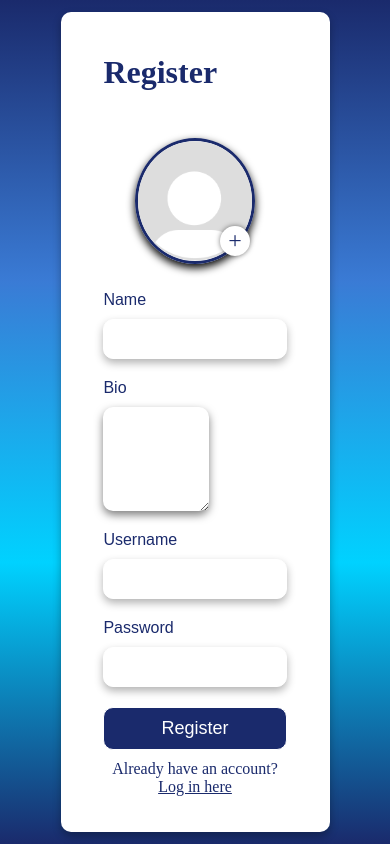
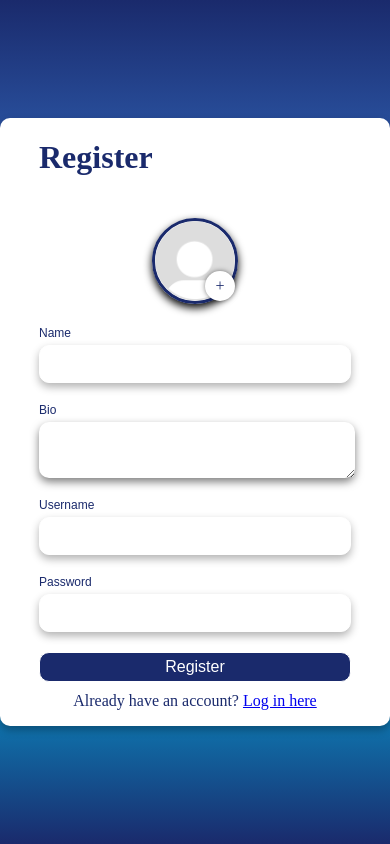
Before and after one commit to Aymanhki/Epoch, a React (Create React App) app in the folder epoch_frontend/: page /epoch/register in a window 390 px wide. Built offline with nearby package versions, Linux system fonts and the light colour scheme.

Commit message:
Added support for mobile layout and added dark mode

```diff
--- a/epoch_frontend/src/pages/login.js
+++ b/epoch_frontend/src/pages/login.js
@@ -73,7 +73,7 @@ function Login() {
             .catch(error => {
                 if (isMounted) {
                     console.error(error);
-                    setSigningInPrompt('Log In');
+                    setSigningInPrompt('Sign in');
                     setIsLoading(false);
                 }
             });
--- a/epoch_frontend/src/pages/register.js
+++ b/epoch_frontend/src/pages/register.js
@@ -126,9 +126,9 @@ function Register() {
                     <form onSubmit={handleSubmit}>
                         <h1 style={{fontSize: '32px', marginBottom: '20px', fontFamily: 'Futura', fontWeight: 'bold', textAlign: 'left', alignSelf: 'flex-start'}}>{registeringPrompt}</h1>
 
-                        <div className="profile-pic-upload-container" onClick={() => {fileInputRef.current.click(); setIsLoading(true)}}>
+                        <div className="profile-pic-upload-container" >
 
-                            <div className="profile-pic-upload" onClick={() => {fileInputRef.current.click(); setIsLoading(true)}}>
+                            <div className="profile-pic-upload" >
                                 {profilePic ? (
                                     <img
                                         src={typeof profilePic === 'string' ? profilePic : URL.createObjectURL(profilePic)}
@@ -217,7 +217,6 @@ function Register() {
                                 style={{
                                     textDecoration: 'underline',
                                     cursor: 'pointer',
-                                    color: '#1a2a6c',
                                 }}
                             >
                                 Log in here
--- a/epoch_frontend/src/styles/Login.css
+++ b/epoch_frontend/src/styles/Login.css
@@ -119,7 +119,7 @@ button:hover {
   }
 
   .login-container {
-    background: radial-gradient(circle, #222222, #000000, #333333, #000000);
+    background: linear-gradient(to top, #555555, #000000, #000000, #000000, #000000, #555555);
   }
 
   .login-form {
--- a/epoch_frontend/src/styles/Register.css
+++ b/epoch_frontend/src/styles/Register.css
@@ -20,8 +20,8 @@
     flex-direction: column;
     justify-content: center;
     align-items: center;
-    flex: 0.3;
-
+    width: 80%; /* Adjust the width based on your design */
+    height: 80%;
 }
 
 label {
@@ -57,10 +57,9 @@ label {
     font-family: 'Futura', sans-serif;
     font-weight: lighter;
     font-size: 16px;
-
-    min-width: 22vw;
+    min-width: 95%;
     min-height: 10vh;
-    max-width: 22vw;
+    max-width: 95%;
     max-height: 10vh;
 
 }
@@ -135,3 +134,92 @@ label {
     font-size: 18px;
     border: 1px solid #1a2a6c;
 }
+
+@media (prefers-color-scheme: dark) {
+    .register-container {
+        background: linear-gradient(to top, #555555, #000000, #000000, #000000, #000000, #555555);
+    }
+
+    .register-form {
+        background-color: #222222;
+        color: #ffffff;
+    }
+
+    label {
+        color: #ffffff;
+    }
+
+    .register-button {
+        background-color: #ffffff;
+        color: #222222;
+        border: 1px solid #fff;
+    }
+
+    .register-button:hover {
+        background-color: #222222;
+        color: #ffffff;
+        border: 1px solid #222222;
+    }
+
+    .profile-pic-upload {
+        border-color: #fff;
+    }
+
+    .plus-sign {
+        background-color: #222222;
+        color: #fff;
+        box-shadow: 0 0 5px rgba(255, 255, 255, 0.5);
+    }
+
+
+
+}
+
+
+@media (max-width: 768px) {
+    .register-form {
+        padding: 0px;
+        margin: 0px;
+        width: 100%;
+        height: auto;
+    }
+
+    .profile-pic-upload-container {
+        margin: 5px auto;
+    }
+
+    .profile-pic-upload {
+        width: 80px;
+        height: 80px;
+    }
+
+    .plus-sign {
+        position: absolute;
+        width: 30px;
+        height: 30px;
+        font-size: 16px;
+        bottom: 20px;
+        right: 20px;
+    }
+
+    .register-button {
+        padding: 5px;
+        font-size: 16px;
+    }
+
+    .bio-textarea {
+        min-width: 95%;
+        max-width: 95%;
+        min-height: 10%;
+        max-height: 10%;
+    }
+
+    input {
+        height: 16px;
+    }
+
+    label {
+        font-size: 12px;
+        margin-bottom: 5px;
+    }
+}
```
